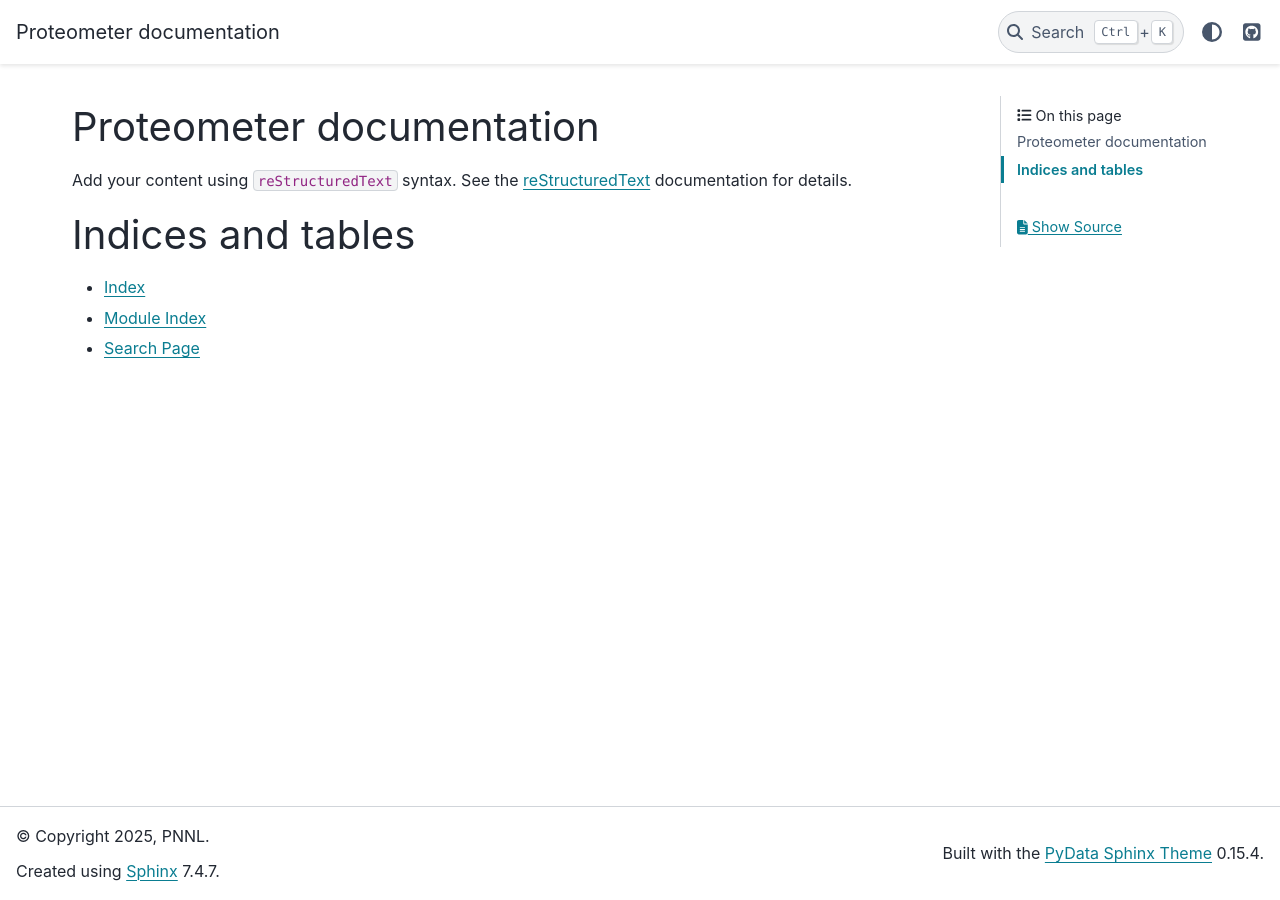
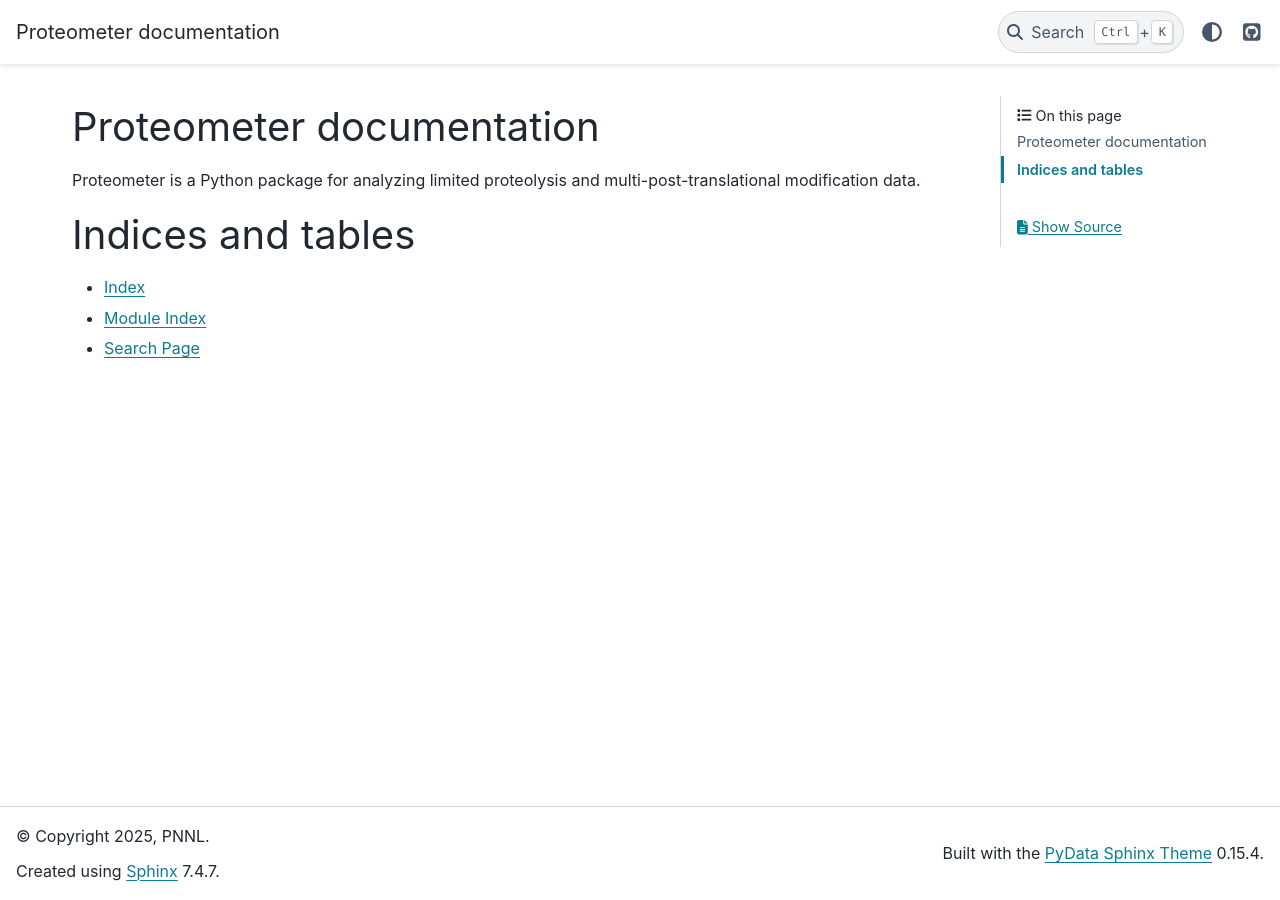
Before and after one commit to PNNL-Predictive-Phenomics/ProteoMeter, a Sphinx documentation site: the page built from docs/index.rst, in a window 1280 px wide. Built offline with Sphinx 7.4.7 and the PyData theme 0.15.4, drawn with Linux system fonts in a browser that asks for light colours.

Commit message:
tested and updated auto-documentation

```diff
--- a/docs/index.rst
+++ b/docs/index.rst
@@ -5,11 +5,7 @@
 
 Proteometer documentation
 =========================
-
-Add your content using ``reStructuredText`` syntax. See the
-`reStructuredText <https://www.sphinx-doc.org/en/master/usage/restructuredtext/index.html>`_
-documentation for details.
-
+Proteometer is a Python package for analyzing limited proteolysis and multi-post-translational modification data.
 
 .. toctree::
    :maxdepth: 2
--- a/pyproject.toml
+++ b/pyproject.toml
@@ -53,7 +53,7 @@ docs = [
 ]
 
 [tool.pixi.environments]
-default = { features = ["dev", "test", "lint"] }
+default = { features = ["dev", "test", "lint", "docs"] }
 test = { features = ["test"] }
 docs = { features = ["docs"] }
 
```
Also changed, not shown: 1 other file.
